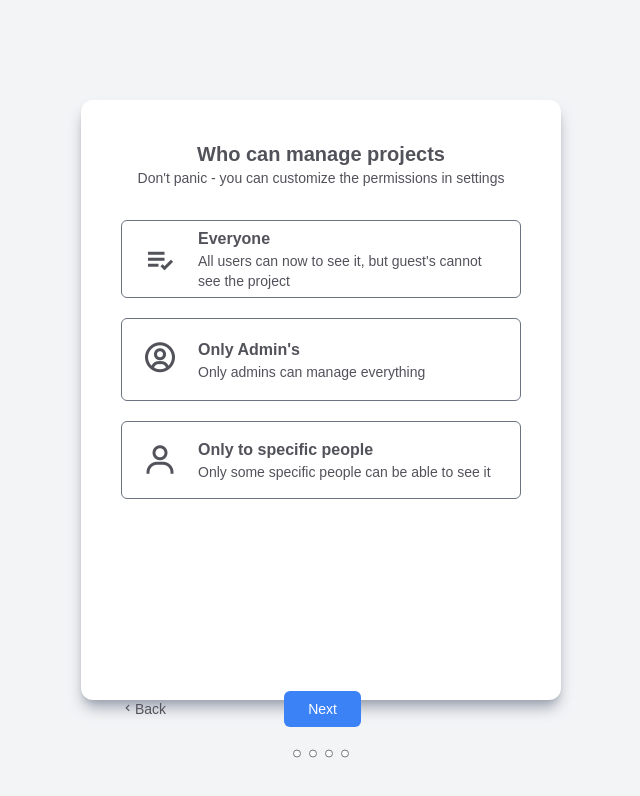
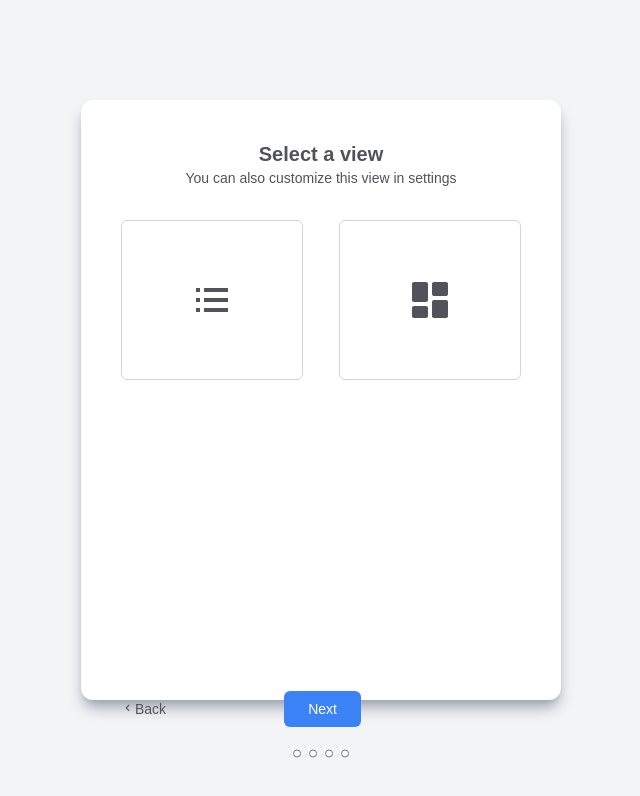
Before and after one commit to thedeepakmaurya/multiform, a React (Create React App) app: page / in a window 1280 px wide. Both pictures are taken after a click on the button "Next". Shown: the top 796 px of the page, without its empty margins (319-959 px from the left). Built offline with nearby package versions, Linux system fonts and the light colour scheme.

Commit message:
nextButton added

```diff
--- a/src/components/Button.js
+++ b/src/components/Button.js
@@ -1,11 +1,12 @@
 import React from 'react';
 
-const Button = () => {
+const Button = ({nextStep, prevStep}) => {
+
   return (
     <div className='flex flex-col bottom-10 fixed mt-5 w-[480px] pl-10 pr-10'>
       <div className='flex justify-start items-center gap-[110px]'>
-        <button className='text-sm'><i className='bx bx-chevron-left'></i>Back</button>
-        <button className='text-sm p-2 pl-6 pr-6 rounded-md bg-blue-500 text-white ml-2'>Next</button>
+        <button className='text-sm' onClick={prevStep}><i className='bx bx-chevron-left'></i>Back</button>
+        <button className='text-sm p-2 pl-6 pr-6 rounded-md bg-blue-500 text-white ml-2' onClick={nextStep}>Next</button>
       </div>
       <div className='flex justify-center gap-2 mt-5'>
         <input className='w-2' type='radio' />
--- a/src/components/Form.js
+++ b/src/components/Form.js
@@ -1,20 +1,45 @@
-import React from 'react'
+import React, { useState } from 'react'
 import SelectView from './pages/SelectView'
-import Button from './Button'
 import CreateProject from './pages/CreateProject'
 import ManageProject from './pages/ManageProject'
 import Team from './pages/Team'
 
 const Form = () => {
-  return (
-    <div className='flex flex-col items-center  bg-white rounded-xl p-10 shadow-lg shadow-gray-400 w-[480px] h-[600px]'>
-      {/* <CreateProject /> */}
-      {/* <SelectView /> */}
-      <ManageProject />
-      {/* <Team/> */}
-      <Button />
-    </div>
-  )
+
+  const [step, setStep] = useState(1);
+
+  const nextStep = () => {
+    setStep(step + 1);
+  }
+
+  const prevStep = () => {
+    setStep(step - 1);
+  }
+
+
+  switch (step) {
+    case 1:
+      return <CreateProject nextStep={nextStep} prevStop={prevStep}/>;
+    case 2:
+      return <SelectView nextStep={nextStep} prevStop={prevStep} />;
+    case 3:
+      return <ManageProject nextStep={nextStep} prevStop={prevStep}/>;
+    case 4:
+      return <Team prevStop={prevStep} />;
+    default:
+      return
+
+  }
+
+  // return (
+  //   <div className='flex flex-col items-center  bg-white rounded-xl p-10 shadow-lg shadow-gray-400 w-[480px] h-[600px]'>
+  //     {/* <CreateProject /> */}
+  //     {/* <SelectView /> */}
+  //     {/* <ManageProject /> */}
+  //     {/* <Team/> */}
+  //     <Button />
+  //   </div>
+  // )
 }
 
 export default Form
--- a/src/components/pages/CreateProject.js
+++ b/src/components/pages/CreateProject.js
@@ -1,6 +1,7 @@
 import React from 'react'
+import Button from '../Button'
 
-const CreateProject = () => {
+const CreateProject = ({nextStep, prevStep}) => {
 
   const options = [
     { value: 'Virat', label: 'Virat' },
@@ -9,7 +10,7 @@ const CreateProject = () => {
   ]
 
   return (
-    <>
+    <div className='flex flex-col items-center  bg-white rounded-xl p-10 shadow-lg shadow-gray-400 w-[480px] h-[600px]'>
       <h1 className='font-bold pb-5 text-xl'>Create a project</h1>
       <form className='w-full'>
         <div className='flex flex-col'>
@@ -40,7 +41,8 @@ const CreateProject = () => {
           </div>
         </div>
       </form>
-    </>
+      <Button nextStep={nextStep} prevStop={prevStep}/>
+    </div>
   )
 }
 
--- a/src/components/pages/ManageProject.js
+++ b/src/components/pages/ManageProject.js
@@ -1,14 +1,15 @@
 import React from 'react'
+import Button from '../Button'
 
-const ManageProject = () => {
+const ManageProject = ({nextStep, prevStep}) => {
   return (
-    <>
+    <div className='flex flex-col items-center  bg-white rounded-xl p-10 shadow-lg shadow-gray-400 w-[480px] h-[600px]'>
       <h1 className='font-bold text-xl'>Who can manage projects</h1>
       <p className='text-sm'>Don't panic - you can customize the permissions in settings</p>
       <div className='mt-8 w-full'>
         <div className='flex border border-gray-500 focus:border-blue-500 rounded-md  cursor-pointer w-full'>
           <div className='p-5'>
-          <i class='bx bx-list-check bx-md align-middle'></i>          </div>
+          <i className='bx bx-list-check bx-md align-middle'></i>          </div>
           <div className='flex flex-col justify-center pr-5'>
             <h1 className='font-semibold text-md'>Everyone</h1>
             <p className='text-sm'>All users can now to see it, but guest's cannot see the project</p>
@@ -33,7 +34,8 @@ const ManageProject = () => {
           </div>
         </div>
       </div>
-    </>
+      <Button nextStep={nextStep} prevStep={prevStep}/>
+    </div>
   )
 }
 
--- a/src/components/pages/SelectView.js
+++ b/src/components/pages/SelectView.js
@@ -1,19 +1,21 @@
 import React from 'react'
+import Button from '../Button'
 
-const SelectView = () => {
+const SelectView = ({nextStep, prevStep}) => {
   return (
-    <>
+    <div className='flex flex-col items-center  bg-white rounded-xl p-10 shadow-lg shadow-gray-400 w-[480px] h-[600px]'>
       <h1 className='font-bold text-xl'>Select a view</h1>
       <p className='text-sm'>You can also customize this view in settings</p>
       <div className='flex w-full gap-9 mt-8'>
         <div className='flex w-1/2 h-40 border border-gray-300 focus:border-blue-500 cursor-pointer items-center justify-center rounded-md'>
-          <i class='bx bx-list-ul bx-lg'></i>
+          <i className='bx bx-list-ul bx-lg'></i>
         </div>
         <div className=' flex w-1/2 h-40 border border-gray-300 focus:border-blue-500 cursor-pointer items-center justify-center rounded-md'>
-          <i class='bx bxs-dashboard bx-lg' ></i>
+          <i className='bx bxs-dashboard bx-lg' ></i>
         </div>
       </div>
-    </>
+      <Button nextStep={nextStep} prevStop={prevStep}/>
+    </div>
   )
 }
 
--- a/src/components/pages/Team.js
+++ b/src/components/pages/Team.js
@@ -1,8 +1,8 @@
 import React from 'react'
 
-const Team = () => {
+const Team = ({ prevStep }) => {
   return (
-    <>
+    <div className='flex flex-col items-center  bg-white rounded-xl p-10 shadow-lg shadow-gray-400 w-[480px] h-[600px]'>
       <h1 className='font-bold text-xl'>Team</h1>
       <div className='w-full'>
         <label className=' text-md font-medium'>Invite or Add a person</label>
@@ -11,8 +11,19 @@ const Team = () => {
           <button className='text-sm h-9 pl-6 pr-6 rounded-md bg-blue-500 text-white '>Add</button>
         </div>
       </div>
-
-    </>
+      <div className='flex flex-col bottom-10 fixed mt-5 w-[480px] pl-10 pr-10'>
+        <div className='flex justify-start items-center gap-[80px]'>
+          <button className='text-sm' onClick={prevStep}><i className='bx bx-chevron-left'></i>Back</button>
+          <button className='text-sm p-2 pl-6 pr-6 rounded-md bg-blue-500 text-white ml-2 ' onClick={() => alert('Project Created Successfully!')}>Create Project</button>
+        </div>
+        <div className='flex justify-center gap-2 mt-5'>
+          <input className='w-2' type='radio' />
+          <input className='w-2' type='radio' />
+          <input className='w-2' type='radio' />
+          <input className='w-2' type='radio' />
+        </div>
+      </div>
+    </div>
   )
 }
 
```
